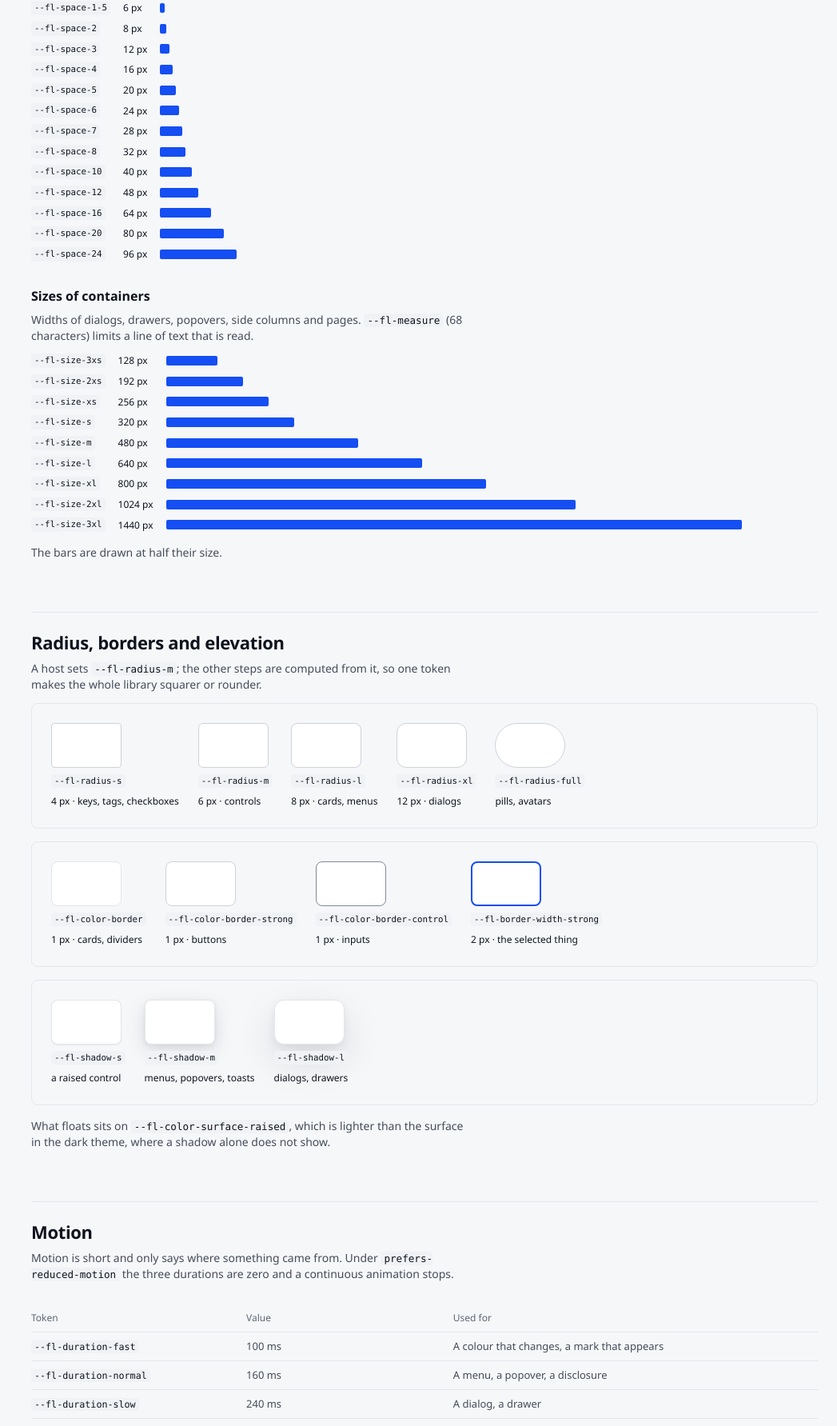
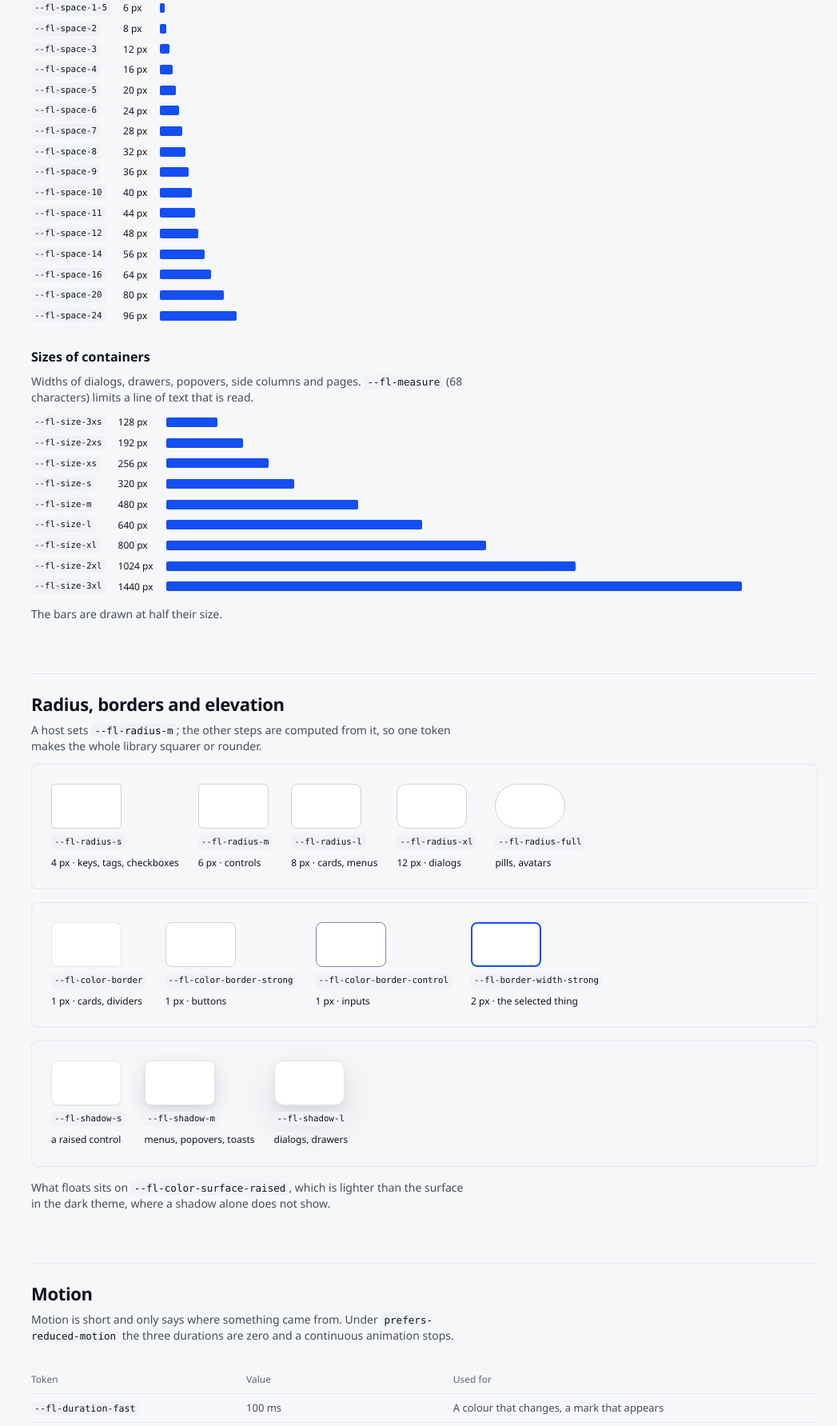
Before and after one commit to fluentcms/FluentCMS.Components, a web app: page /design/system/index.html in a window 1280 px wide. Shown: the part 4717-6500 px from the top of the page at 80% size, without its empty margins (233-1280 px from the left). Run offline with its HTML, style and script files only (its server is not run), Linux system fonts and the light colour scheme; data that the repository does not hold is empty.

Commit message:
Add the space steps and the pulse duration the lanes need

```diff
--- a/design/system/css/tokens.css
+++ b/design/system/css/tokens.css
@@ -121,8 +121,11 @@
     --fl-space-6: 1.5rem;
     --fl-space-7: 1.75rem;
     --fl-space-8: 2rem;
+    --fl-space-9: 2.25rem;
     --fl-space-10: 2.5rem;
+    --fl-space-11: 2.75rem;
     --fl-space-12: 3rem;
+    --fl-space-14: 3.5rem;
     --fl-space-16: 4rem;
     --fl-space-20: 5rem;
     --fl-space-24: 6rem;
@@ -162,6 +165,7 @@
     --fl-duration-normal: 160ms;
     --fl-duration-slow: 240ms;
     --fl-duration-spin: 800ms;
+    --fl-duration-pulse: 1500ms;
     --fl-ease-standard: cubic-bezier(0.2, 0, 0, 1);
     --fl-ease-exit: cubic-bezier(0.4, 0, 1, 1);
 
--- a/design/system/index.html
+++ b/design/system/index.html
@@ -278,8 +278,11 @@
 <code>--fl-space-6</code><span class="docs-num">24 px</span><i style="inline-size: var(--fl-space-6)"></i>
 <code>--fl-space-7</code><span class="docs-num">28 px</span><i style="inline-size: var(--fl-space-7)"></i>
 <code>--fl-space-8</code><span class="docs-num">32 px</span><i style="inline-size: var(--fl-space-8)"></i>
+<code>--fl-space-9</code><span class="docs-num">36 px</span><i style="inline-size: var(--fl-space-9)"></i>
 <code>--fl-space-10</code><span class="docs-num">40 px</span><i style="inline-size: var(--fl-space-10)"></i>
+<code>--fl-space-11</code><span class="docs-num">44 px</span><i style="inline-size: var(--fl-space-11)"></i>
 <code>--fl-space-12</code><span class="docs-num">48 px</span><i style="inline-size: var(--fl-space-12)"></i>
+<code>--fl-space-14</code><span class="docs-num">56 px</span><i style="inline-size: var(--fl-space-14)"></i>
 <code>--fl-space-16</code><span class="docs-num">64 px</span><i style="inline-size: var(--fl-space-16)"></i>
 <code>--fl-space-20</code><span class="docs-num">80 px</span><i style="inline-size: var(--fl-space-20)"></i>
 <code>--fl-space-24</code><span class="docs-num">96 px</span><i style="inline-size: var(--fl-space-24)"></i>
@@ -335,6 +338,7 @@
 <tr><td><code>--fl-duration-normal</code></td><td class="docs-num">160 ms</td><td>A menu, a popover, a disclosure</td></tr>
 <tr><td><code>--fl-duration-slow</code></td><td class="docs-num">240 ms</td><td>A dialog, a drawer</td></tr>
 <tr><td><code>--fl-duration-spin</code></td><td class="docs-num">800 ms</td><td>One turn of a spinner</td></tr>
+<tr><td><code>--fl-duration-pulse</code></td><td class="docs-num">1500 ms</td><td>One beat of a skeleton</td></tr>
 <tr><td><code>--fl-ease-standard</code></td><td class="docs-num">cubic-bezier(0.2, 0, 0, 1)</td><td>Entering and moving</td></tr>
 <tr><td><code>--fl-ease-exit</code></td><td class="docs-num">cubic-bezier(0.4, 0, 1, 1)</td><td>Leaving</td></tr>
 </tbody>
```
